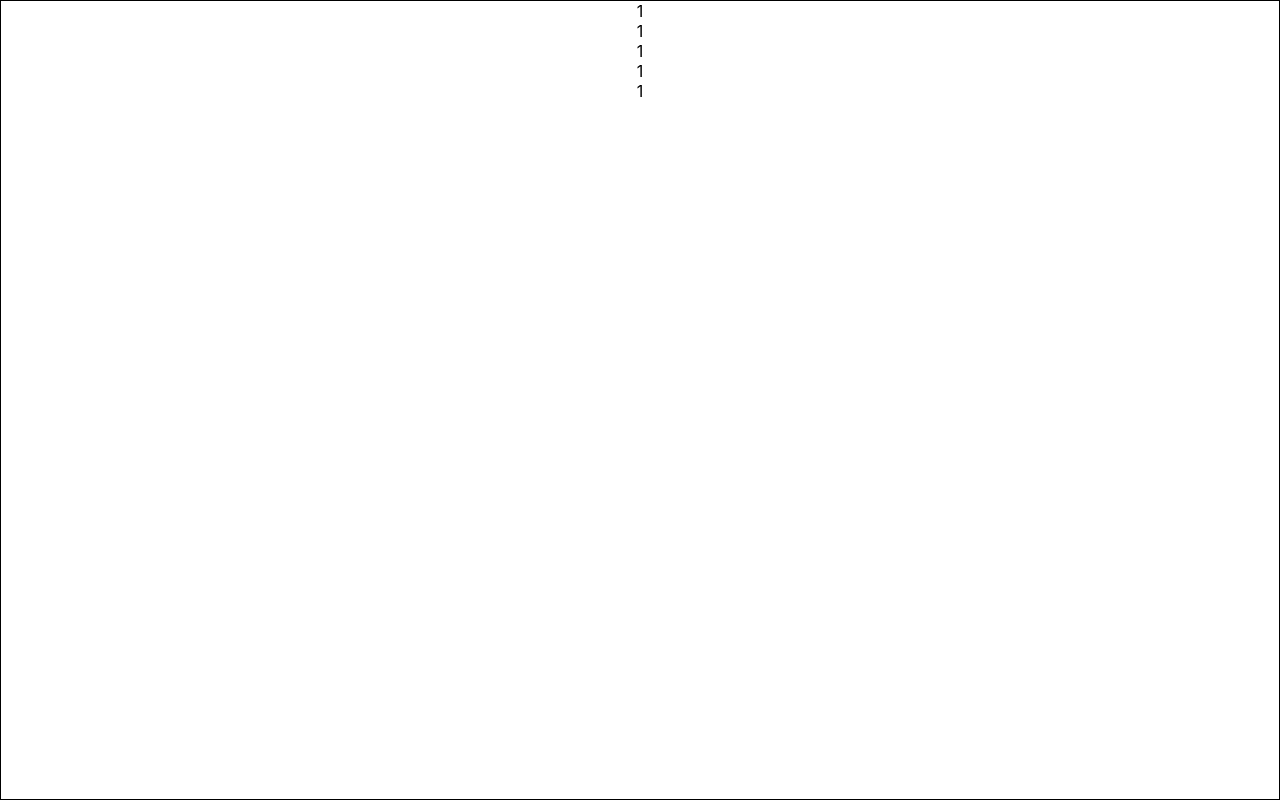
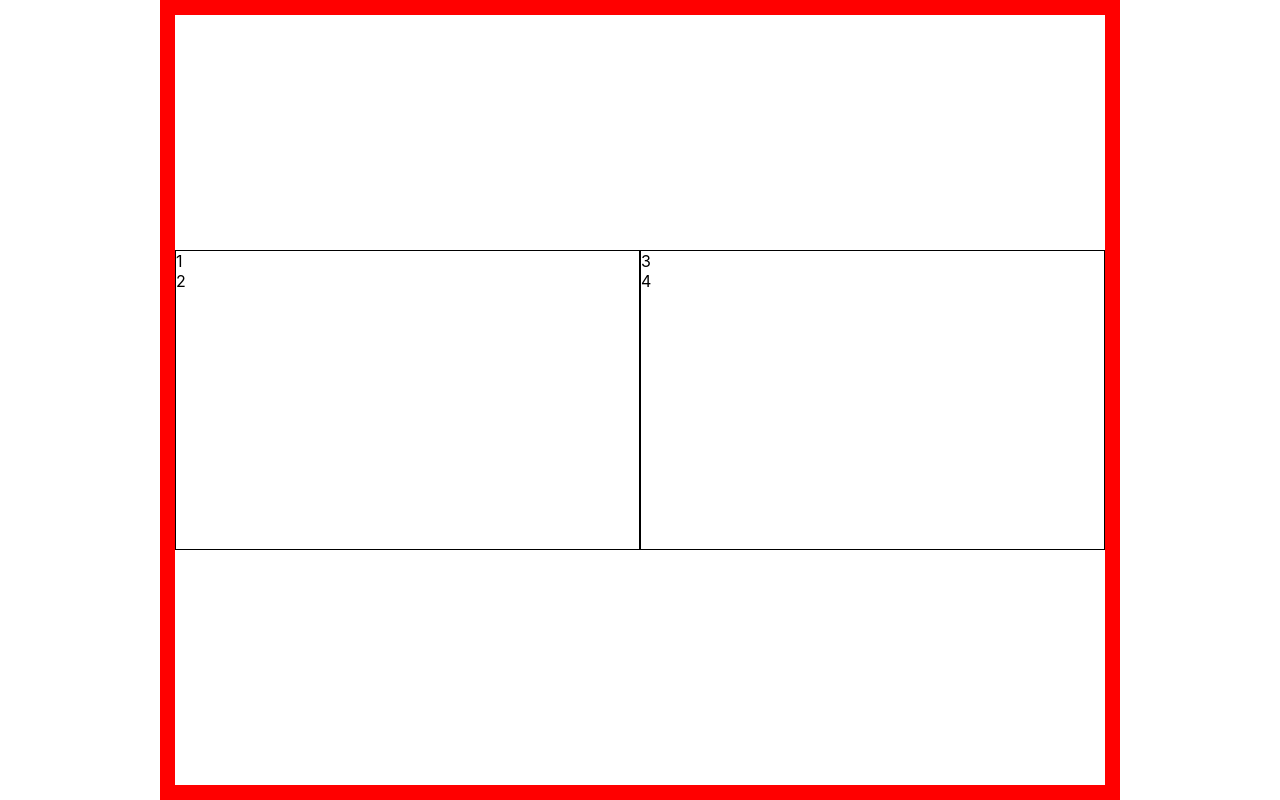
Before and after one commit to EdRafCas/tap_and_match_app, a React (Create React App) app: page / in a window 1280 px wide. Built offline with nearby package versions, Linux system fonts and the light colour scheme.

Commit message:
minor changes, to layout

```diff
--- a/src/App.css
+++ b/src/App.css
@@ -1,4 +1,4 @@
-*,
+/* *,
 *::before,
 *::after {
   box-sizing: border-box;
@@ -19,4 +19,4 @@
       background-position: top center;
       background-size: contain;
       border:1px black solid;
-}
+} */
--- a/src/App.js
+++ b/src/App.js
@@ -1,16 +1,28 @@
 import React from 'react';
 import './App.css';
+import './App.scss';
 
 
 const App = () => {
   return (
     <div className='container' >
-      <div>1</div>
-      <div>1</div>
-      <div>1</div>
-      <div>1</div>
-      <div>1</div>
+      <div className='column number-1'>
+        <div>
+          <span>1</span>
+        </div>
 
+        <div>
+          <span>2</span>
+        </div>
+      </div>
+      <div className='column number-2'>
+      <div>
+          <span>3</span>
+        </div>
+        <div>
+          <span>4</span>
+        </div>
+      </div>
     </div>
    );
 }
--- /dev/null
+++ b/src/App.scss
@@ -0,0 +1,33 @@
+*,
+*::before,
+*::after {
+  box-sizing: border-box;
+  margin: 0;
+  padding: 0;
+}
+
+.container{
+      position:relative;
+      display:flex;
+      margin:auto;
+      flex-direction:row;
+      justify-content: center;
+      align-items:center;
+      width:75%;
+      height:50%;
+      min-width:375px;
+      min-height:100vh;
+      border:15px red solid;
+      /* background-repeat: no-repeat;
+      background-position: top center;
+      background-size: contain;
+      */
+}
+
+.column{
+      width:50%;
+      border:1px black solid;
+      display:flex;
+      flex-direction:column;
+      height:300px;
+}
```
